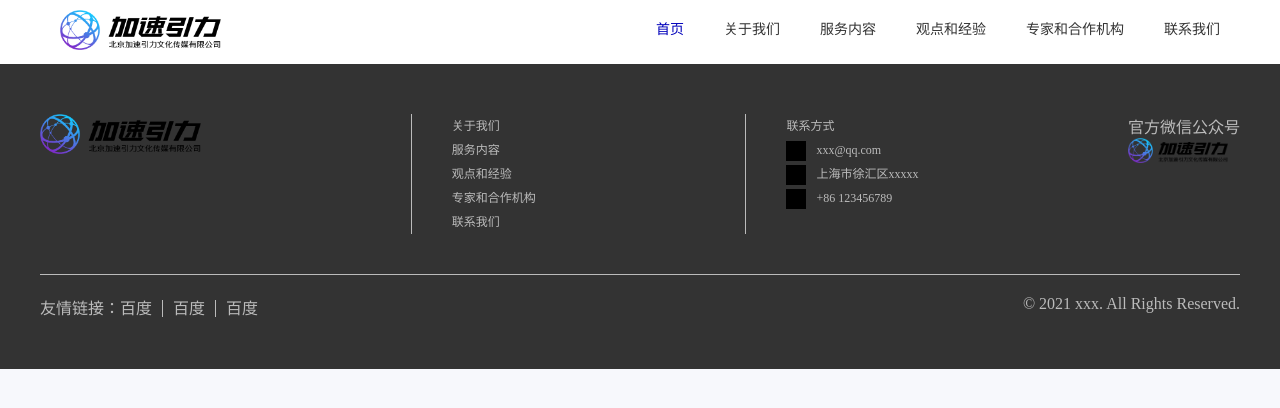
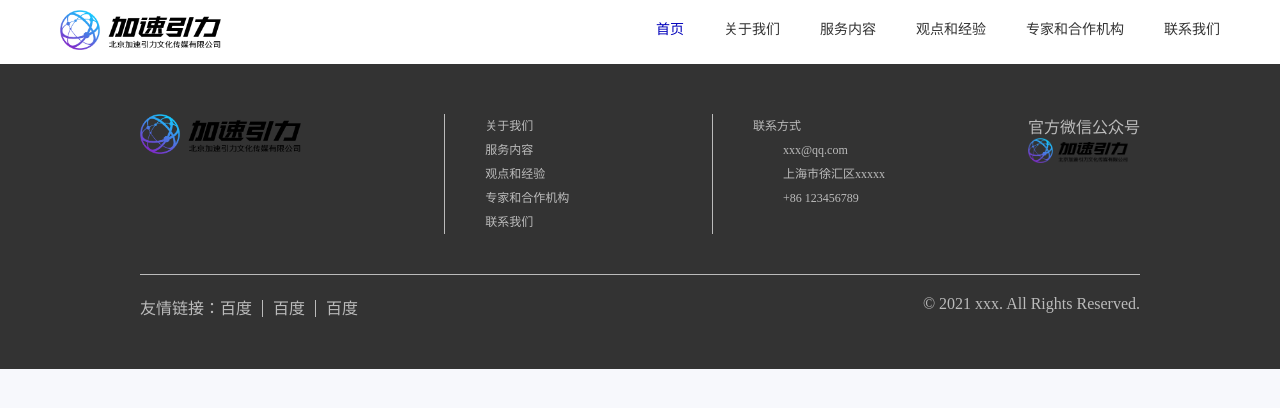
Before and after one commit to zzhao5/hgjd, a React (Create React App) app: page / in a window 1280 px wide. Shown: the top 408 px of the page. Built offline with nearby package versions, Linux system fonts and the light colour scheme.

Commit message:
feat: 提取 icon 和媒体判读

```diff
--- a/src/components/footer/index.module.scss
+++ b/src/components/footer/index.module.scss
@@ -1,3 +1,6 @@
+@import '../../styles/media-queries';
+@import '../../styles/icon';
+
 .wrap {
   position: relative;
   background-color: #333;
@@ -8,7 +11,7 @@
   }
   .main {
     margin: 0 auto;
-    max-width: 1200px;
+    max-width: 1000px;
   }
   .content {
     margin-bottom: 40px;
@@ -52,17 +55,10 @@
     line-height: 2;
     padding-left: 40px;
     border-left: 1px solid #bbb;
-    i {
-      display: inline-block;
-      vertical-align: middle;
-      margin-right: 10px;
-      width: 20px;
-      height: 20px;
-      background-color: #000;
-    }
   }
 }
-@media screen and (max-width: 768px) {
+
+@include xs {
   .wrap {
     text-align: center;
     .logo, .list{
--- a/src/components/footer/index.tsx
+++ b/src/components/footer/index.tsx
@@ -1,7 +1,7 @@
+import { Link } from 'react-router-dom';
+import c from 'classnames';
 import _s from './index.module.scss';
-import c from 'classnames';
 import logo from './images/logo.png'
-import { Link } from 'react-router-dom';
 
 
 const Footer = () => {
@@ -22,9 +22,9 @@ const Footer = () => {
           </div>
           <div className={_s.contact}>
             联系方式
-            <p><i className={_s.icon_mail}></i>xxx@qq.com</p>
-            <p><i className={_s.icon_address}></i>上海市徐汇区xxxxx</p>
-            <p><i className={_s.icon_phone}></i>+86 123456789</p>
+            <p><i className={c(_s.icon, _s.icon_mail)}></i>xxx@qq.com</p>
+            <p><i className={c(_s.icon, _s.icon_address)}></i>上海市徐汇区xxxxx</p>
+            <p><i className={c(_s.icon, _s.icon_phone)}></i>+86 123456789</p>
           </div>
           <div className={_s.code}>
             <p>官方微信公众号</p>
--- a/src/components/header/index.module.scss
+++ b/src/components/header/index.module.scss
@@ -1,3 +1,5 @@
+@import '../../styles/media-queries';
+
 .wrap {
   position: relative;
   background-color: #fff;
@@ -36,7 +38,7 @@
     }
   }
 }
-@media screen and (max-width: 768px) {
+@include xs {
   .wrap {
     &::after {
       content: '';
--- /dev/null
+++ b/src/styles/_icon.scss
@@ -0,0 +1,22 @@
+i.icon {
+  display: inline-block;
+  vertical-align: middle;
+  width: 20px;
+  height: 20px;
+  margin-right: 10px;
+  background-repeat: no-repeat;
+  background-size: 20px 20px;
+  background-image: url();
+  &.icon-home {
+    background-position: 0 0;
+  }
+  &.icon_mail {
+    background-position: 0 0;
+  }
+  &.icon_address {
+    background-position: 0 0;
+  }
+  &.icon_phone {
+    background-position: 0 0;
+  }
+}
--- /dev/null
+++ b/src/styles/_media-queries.scss
@@ -0,0 +1,36 @@
+@charset "utf-8";
+
+@mixin mq($args...) {
+  $media-type: 'only screen';
+  $media-type-key: 'media-type';
+  $args: keywords($args);
+  $expr: '';
+
+  @if map-has-key($args, $media-type-key) {
+    $media-type: map-get($args, $media-type-key);
+    $args: map-remove($args, $media-type-key);
+  }
+
+  @each $key, $value in $args {
+    @if $value {
+      $expr: '#{$expr} and (#{$key}: #{$value})';
+    }
+  }
+
+  @media #{$media-type} #{$expr} {
+    @content;
+  }
+}
+
+/** 断点区间 **/
+@mixin xs() {
+  @include mq($min-width: 0, $max-width: 768px) {
+    @content;
+  }
+}
+
+@mixin lg() {
+  @include mq($min-width: 769px) {
+    @content;
+  }
+}
```
